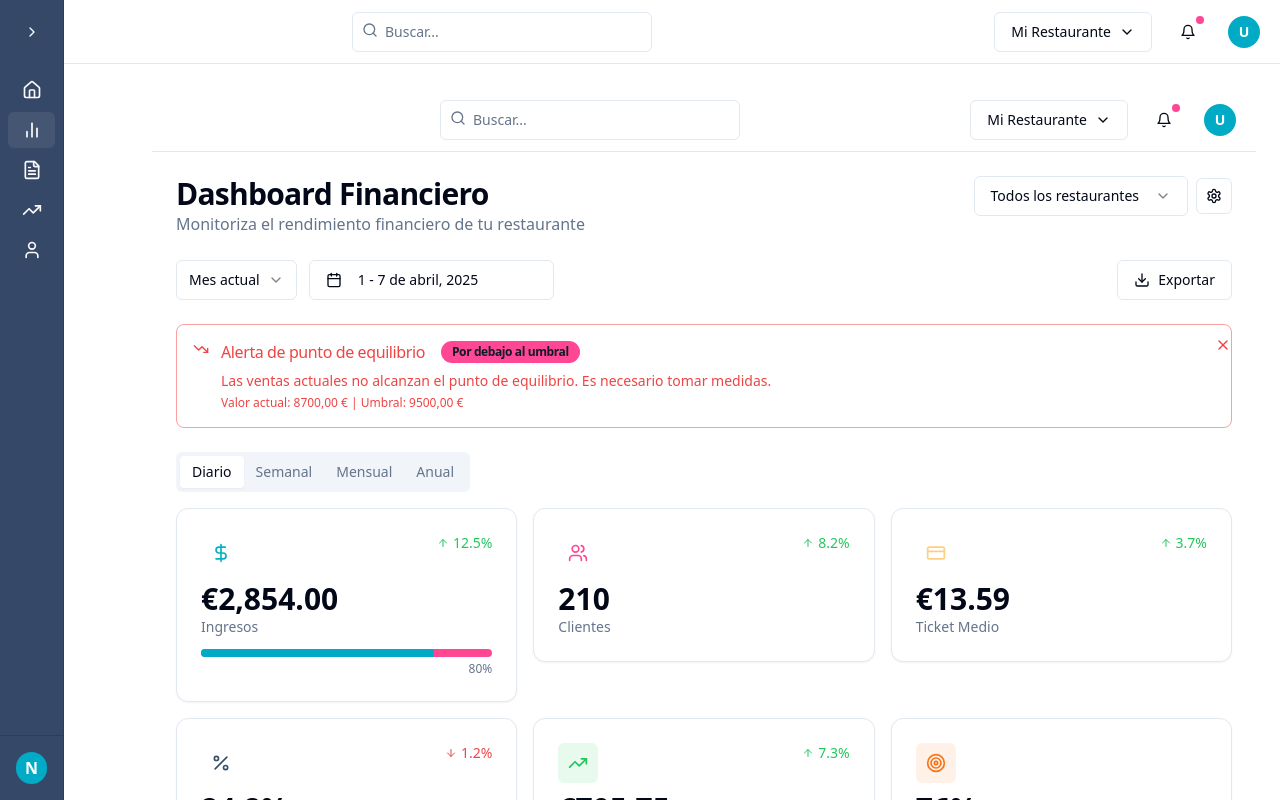
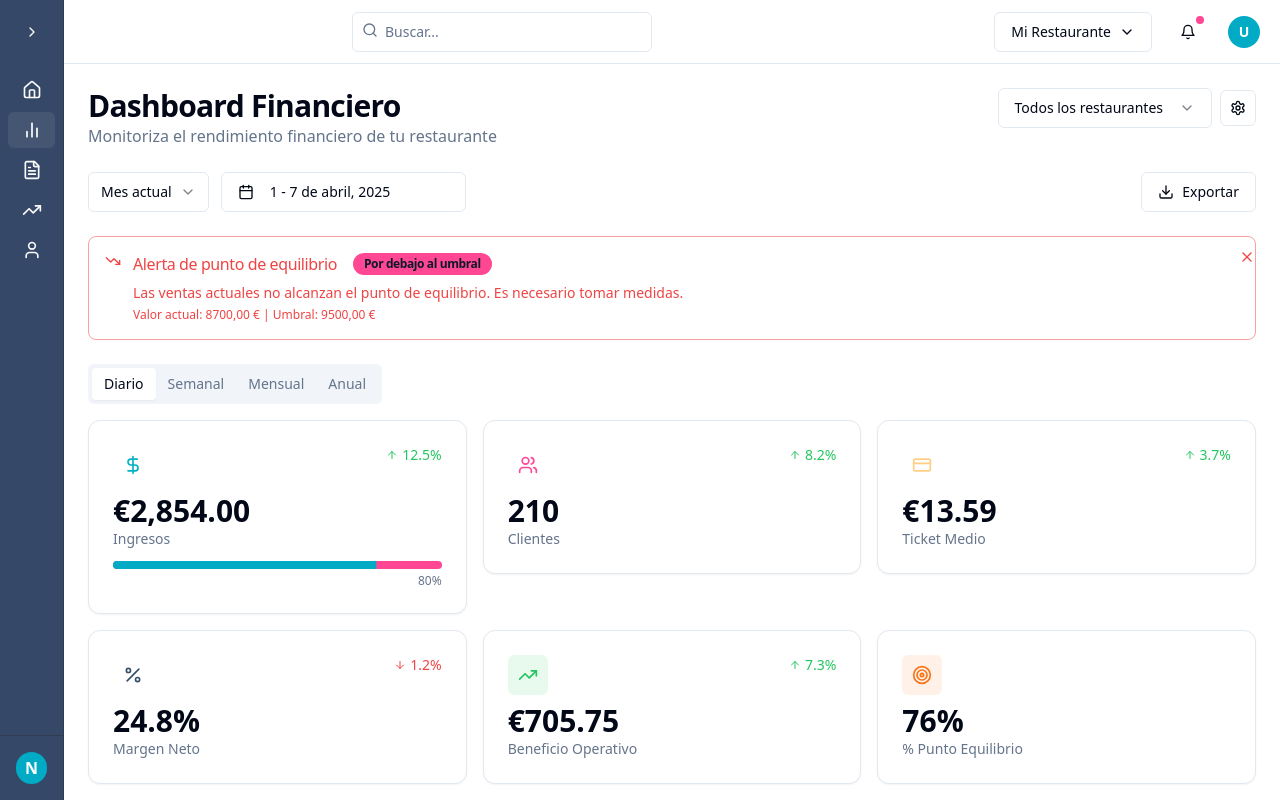
Before and after one commit to VictorNavasH/nua-smart-analytics, a React (Vite) app: page /dashboard in a window 1280 px wide. Shown: the top 800 px of the page. Built offline with nearby package versions, Linux system fonts and the light colour scheme.

Commit message:
Fix: Remove duplicate screen
Remove the duplicated screen issue.

```diff
--- a/src/App.tsx
+++ b/src/App.tsx
@@ -1,6 +1,5 @@
 
 import { BrowserRouter as Router, Routes, Route } from "react-router-dom";
-import { Layout } from "@/components/layout/Layout";
 import { SidebarProvider } from "@/components/layout/SidebarContext";
 import HomePage from "@/pages/HomePage";
 import DashboardPage from "@/pages/DashboardPage";
@@ -9,6 +8,7 @@ import ProjectionsPage from "@/pages/ProjectionsPage";
 import ProfilePage from "@/pages/ProfilePage";
 import NotFound from "@/pages/NotFound";
 import { Toaster } from "@/components/ui/toaster";
+import { Layout } from "@/components/layout/Layout";
 
 function App() {
   return (
--- a/src/pages/DashboardPage.tsx
+++ b/src/pages/DashboardPage.tsx
@@ -1,6 +1,4 @@
-
 import { useEffect, useState } from "react";
-import { Layout } from "@/components/layout/Layout";
 import { RestaurantSelector } from "@/components/dashboard/RestaurantSelector";
 import { StatCard } from "@/components/dashboard/StatCard";
 import { ChartCard, NuaLineChart, NuaBarChart } from "@/components/dashboard/Chart";
@@ -105,7 +103,6 @@ export default function DashboardPage() {
   }, [dateRange]);
 
   return (
-    <Layout>
     <div className="space-y-6">
       <div className="flex flex-col gap-4 md:flex-row md:items-start md:justify-between">
         <div>
@@ -260,6 +257,5 @@ export default function DashboardPage() {
         </TabsContent>
       </Tabs>
     </div>
-    </Layout>
   );
 }
```
Lines whose indentation alone changed are shown as unchanged.
